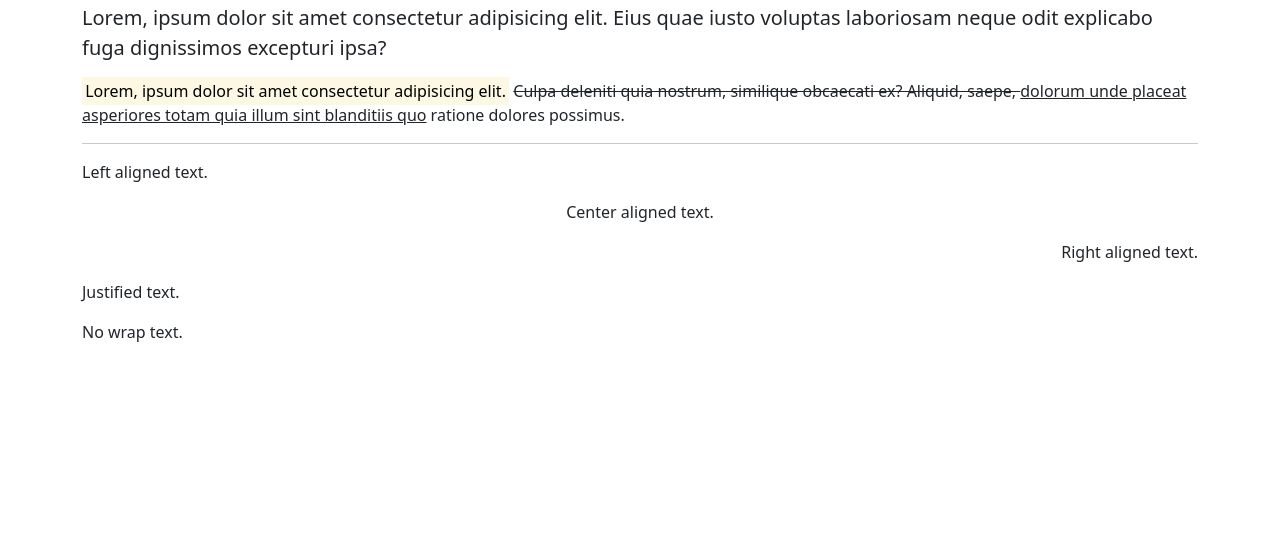
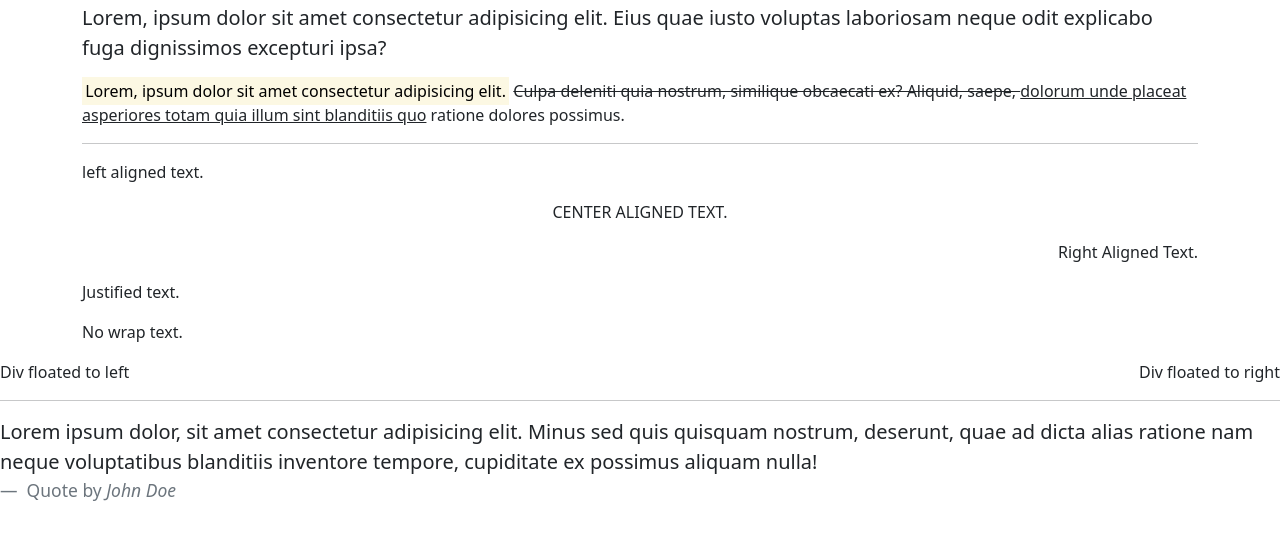
Before and after one commit to Mdudzik92/bootstrap-app, a plain HTML site: page index.html in a window 1280 px wide. Shown: the part 53-592 px from the top of the page. Drawn offline with nearby package versions, Linux system fonts and the light colour scheme.

Commit message:
Helper classes, floats, clearfix, blockquotes

```diff
--- a/index.html
+++ b/index.html
@@ -39,12 +39,35 @@
 			<hr />
 
 			<!-- ALIGNMENT -->
-			<p class="text-start">Left aligned text.</p>
-			<p class="text-center">Center aligned text.</p>
-			<p class="text-end">Right aligned text.</p>
+			<p class="text-start text-lowercase">Left aligned text.</p>
+			<p class="text-center text-uppercase">Center aligned text.</p>
+			<p class="text-end text-capitalize">Right aligned text.</p>
 			<p class="text-justify">Justified text.</p>
 			<p class="text-nowrap">No wrap text.</p>
 		</div>
+
+		<!-- FLOATS -->
+		<div class="float-end">Div floated to right</div>
+		<div class="float-start">Div floated to left</div>
+		<!-- CLEAR FLOAT -->
+		<div class="clearfix"></div>
+
+		<hr />
+
+		<!-- BLOCKQUOTE -->
+		<figure>
+			<blockquote class="blockquote">
+				<p>
+					Lorem ipsum dolor, sit amet consectetur adipisicing elit. Minus sed
+					quis quisquam nostrum, deserunt, quae ad dicta alias ratione nam neque
+					voluptatibus blanditiis inventore tempore, cupiditate ex possimus
+					aliquam nulla!
+				</p>
+				<footer class="blockquote-footer">
+					Quote by <cite title="John Doe">John Doe</cite>
+				</footer>
+			</blockquote>
+		</figure>
 
 		<!-- Popper and Bootstrap JS -->
 		<script
```
